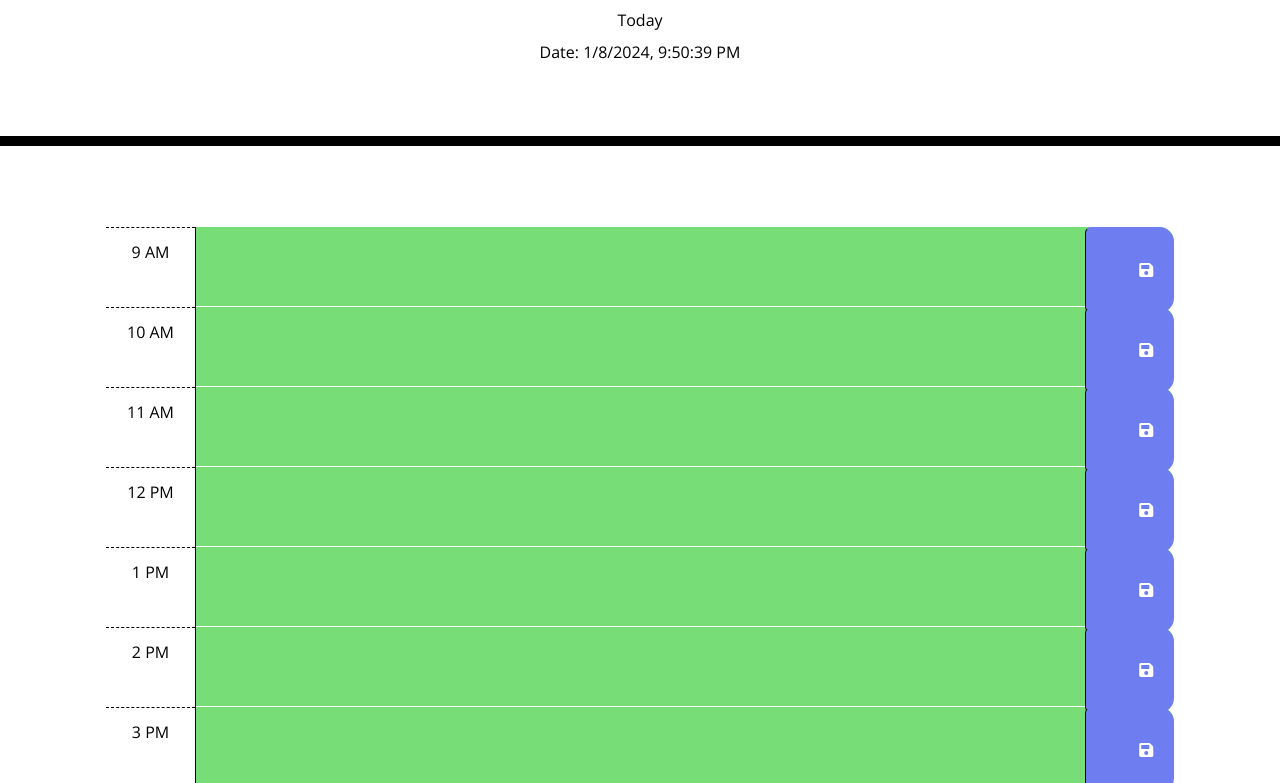
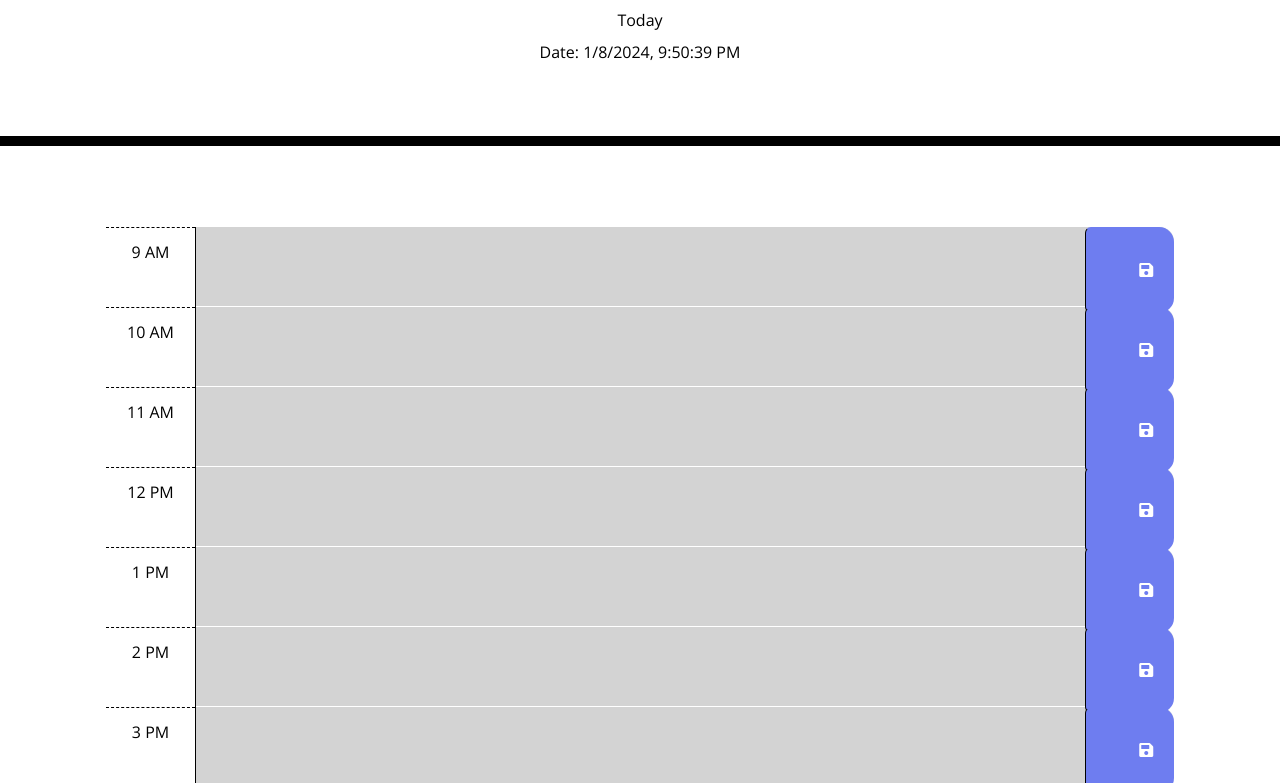
Before and after one commit to dami-ani/Work-Day-Scheduler, a plain HTML site: page index.html in a window 1280 px wide. Shown: the part 169-952 px from the top of the page. Drawn offline with nearby package versions, Linux system fonts and the light colour scheme.

Commit message:
updated time block color-code function

```diff
--- a/assets/js/script.js
+++ b/assets/js/script.js
@@ -14,24 +14,35 @@ function updateDate() {
   const now = new Date();
   const currentDate = now.toLocaleString();
   document.querySelector('#date').textContent = currentDate;
-
 };
 
 
 // Color-code for past, present and future.
 const currentHour = dayjs().hour();
 
-$('.time-block').each(function () {
-  const blockHour = parseInt($(this).attr('id'));
-  if (blockHour < currentHour) {
-    $(this).addClass('past');
-  } else if (blockHour === currentHour) {
-    $(this).removeClass('past');
-    $(this).addClass('present');
+var timeBlocks = $('.time-block');
+const CheckTime = () => {
+  for (let i = 0; i < timeBlocks.length; i++) {
+    var idCheck = $(timeBlocks[i]).attr('id');
+    idCheck = idCheck.split("-");
+
+    //swap block class to handle color
+    if (currentHour > idCheck[1]) {
+      //Clear other two classes just in case to prevent bugs
+      $(timeBlocks[i]).removeClass('future');
+      $(timeBlocks[i]).removeClass('present');
+      $(timeBlocks[i]).addClass('past');
+    } else if (currentHour == idCheck[1]) {
+      $(timeBlocks[i]).removeClass('past');
+      $(timeBlocks[i]).removeClass('future');
+      $(timeBlocks[i]).addClass('present');
     } else {
-    $(this).addClass('future');
+      $(timeBlocks[i]).removeClass('present');
+      $(timeBlocks[i]).removeClass('past');
+      $(timeBlocks[i]).addClass('future');
+    }
+  }
 };
-});
 
 // Funtion to save text in local storage when save button is clicked.
 $('.saveBtn').click(function () {
@@ -49,6 +60,10 @@ $('.saveBtn').click(function () {
 });
 
 
-
 // This updates the above functions every 1000 milliseconds (1 second).
 setInterval(updateDate, 1000);
+
+setInterval(function () {
+  //every min update
+  CheckTime();
+}, 1000);
--- a/index.html
+++ b/index.html
@@ -33,7 +33,7 @@
     <div class="row"></div>
 
     <!-- 9AM -->
-    <div id="hour09" class="row time-block">
+    <div id="hour-09" class="row time-block">
       <div class="col-2 col-md-1 hour text-center py-3">9 AM</div>
       <textarea id='text-09' class="col-8 col-md-10 description" rows="3"> </textarea>
       <button class="btn saveBtn col-2 col-md-1" aria-label="save">
@@ -42,7 +42,7 @@
     </div>
 
     <!-- 10AM -->
-    <div id="hour10" class="row time-block">
+    <div id="hour-10" class="row time-block">
       <div class="col-2 col-md-1 hour text-center py-3">10 AM</div>
       <textarea id='text-10' class="col-8 col-md-10 description" rows="3"> </textarea>
       <button class="btn saveBtn col-2 col-md-1" aria-label="save">
@@ -51,7 +51,7 @@
     </div>
 
     <!-- 11AM -->
-    <div id="hour11" class="row time-block">
+    <div id="hour-11" class="row time-block">
       <div class="col-2 col-md-1 hour text-center py-3">11 AM</div>
       <textarea id='text-11' class="col-8 col-md-10 description" rows="3"> </textarea>
       <button class="btn saveBtn col-2 col-md-1" aria-label="save">
@@ -60,7 +60,7 @@
     </div>
 
     <!-- 12AM -->
-    <div id="hour12" class="row time-block">
+    <div id="hour-12" class="row time-block">
       <div class="col-2 col-md-1 hour text-center py-3">12 PM</div>
       <textarea id='text-12' class="col-8 col-md-10 description" rows="3"> </textarea>
       <button class="btn saveBtn col-2 col-md-1" aria-label="save">
@@ -69,7 +69,7 @@
     </div>
 
     <!-- 1PM -->
-    <div id="hour01" class="row time-block">
+    <div id="hour-01" class="row time-block">
       <div class="col-2 col-md-1 hour text-center py-3">1 PM</div>
       <textarea id='text-01' class="col-8 col-md-10 description" rows="3"> </textarea>
       <button class="btn saveBtn col-2 col-md-1" aria-label="save">
@@ -78,7 +78,7 @@
     </div>
 
     <!-- 2PM -->
-    <div id="hour02" class="row time-block">
+    <div id="hour-02" class="row time-block">
       <div class="col-2 col-md-1 hour text-center py-3">2 PM</div>
       <textarea id='text-02' class="col-8 col-md-10 description" rows="3"> </textarea>
       <button class="btn saveBtn col-2 col-md-1" aria-label="save">
@@ -87,7 +87,7 @@
     </div>
 
     <!-- 3PM -->
-    <div id="hour03" class="row time-block">
+    <div id="hour-03" class="row time-block">
       <div class="col-2 col-md-1 hour text-center py-3">3 PM</div>
       <textarea id='text-03' class="col-8 col-md-10 description" rows="3"> </textarea>
       <button class="btn saveBtn col-2 col-md-1" aria-label="save">
@@ -96,7 +96,7 @@
     </div>
 
     <!-- 4PM -->
-    <div id="hour04" class="row time-block">
+    <div id="hour-04" class="row time-block">
       <div class="col-2 col-md-1 hour text-center py-3">4 PM</div>
       <textarea id='text-04' class="col-8 col-md-10 description" rows="3"> </textarea>
       <button class="btn saveBtn col-2 col-md-1" aria-label="save">
@@ -105,7 +105,7 @@
     </div>
 
     <!-- 5PM -->
-    <div id="hour05" class="row time-block">
+    <div id="hour-05" class="row time-block">
       <div class="col-2 col-md-1 hour text-center py-3">5 PM</div>
       <textarea id='text-05' class="col-8 col-md-10 description" rows="3"> </textarea>
       <button class="btn saveBtn col-2 col-md-1" aria-label="save">
```
Lines whose indentation alone changed are shown as unchanged.
